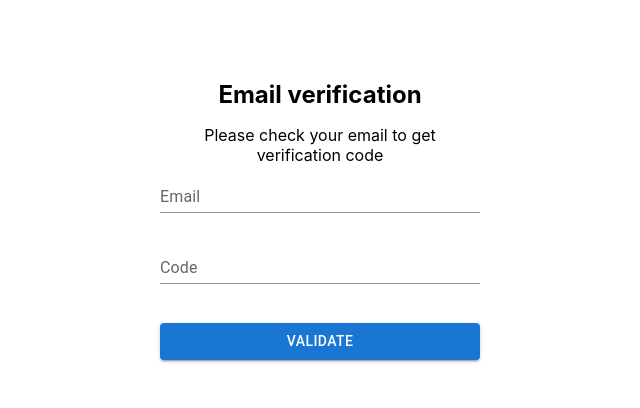
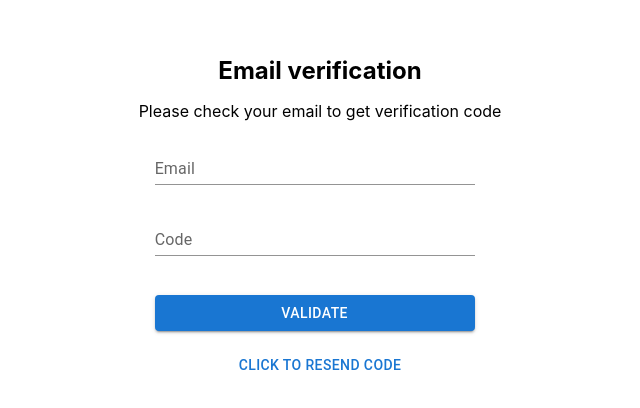
Before and after one commit to Thao-Lo/cs50_final_project_reactjs, a React (Create React App) app: page / in a window 1280 px wide. Shown: the part 980-1388 px from the top of the page, without its empty margins (320-960 px from the left). Built offline with nearby package versions, Linux system fonts and the light colour scheme.

Commit message:
Register add resendValidationCode function

```diff
--- a/src/pages/EmailVerificationPage/index.js
+++ b/src/pages/EmailVerificationPage/index.js
@@ -1,10 +1,10 @@
 import { Box, Button, TextField } from "@mui/material";
 import { useState } from "react";
-import { verifyEmail } from "../../services/authService";
+import { resendValidationCode, verifyEmail } from "../../services/authService";
 
 function EmailVerificationPage() {
     const [validate, setValidate] = useState({
-        'email':'',
+        'email': '',
         'code': ''
     })
     const [codeError, setCodeError] = useState('');
@@ -14,22 +14,22 @@ function EmailVerificationPage() {
     const [isValid, setIsValid] = useState(false)
 
     const handleInputChange = (e) => {
-        const {name, value} = e.target;
+        const { name, value } = e.target;
         setValidate((prev) => ({
             ...prev,
             [name]: value
         }))
     }
     const validateInput = (e) => {
-        const {name, value} = e.target;
-        if(name === 'email'){
+        const { name, value } = e.target;
+        if (name === 'email') {
             if (!/^[\w-\.]+@([\w-]+\.)+[a-zA-Z]{2,}$/.test(value)) {
                 setEmailError('Email is not valid');
             } else {
                 setEmailError('')
             }
         }
-        if(name === 'code'){
+        if (name === 'code') {
             if (!/^[a-fA-F0-9]{8}-[a-fA-F0-9]{4}-[a-fA-F0-9]{4}-[a-fA-F0-9]{4}-[a-fA-F0-9]{12}$/.test(value)) {
                 setCodeError('Email is not valid');
             } else {
@@ -40,16 +40,35 @@ function EmailVerificationPage() {
     const handleSubmit = async (e) => {
         e.preventDefault();
         const result = await verifyEmail(validate.email, validate.code)
-        if(result.error){
+        if (result.error) {
             setError(result.message)
         }
         setIsValid(true);
 
     }
 
+    const handleResendCode = async () => {
+        if (!validate.email) {
+            setEmailError('Please enter valid email')
+            return;
+        } else {
+            setEmailError('')
+        }
+        const result = await resendValidationCode(validate.email)
+        if (result.error) {
+            setError(result.message)
+        }
+
+    }
+
 
     return (
         <Box sx={{ display: 'flex', justifyContent: 'center', alignItems: 'center', width: '100vw', height: '100vh' }}>
+            <Box>
+                <Box sx={{ fontSize: '1.5rem', fontWeight: 'bold', mb: 2 }}>
+                    Email verification
+                </Box>
+                <Box>Please check your email to get verification code</Box>
                 <Box component="form" onSubmit={handleSubmit}
                     sx={{
                         display: 'flex',
@@ -61,10 +80,6 @@ function EmailVerificationPage() {
                     noValidate
                     autoComplete="off">
 
-                <Box sx={{ fontSize: '1.5rem', fontWeight: 'bold', mb: 2 }}>
-                    Email verification
-                </Box>
-                <Box>Please check your email to get verification code</Box>
                     <TextField
                         id="validate-email-input"
                         label="Email"
@@ -72,9 +87,9 @@ function EmailVerificationPage() {
                         variant="standard"
                         name="email"
                         value={validate.email}
-                onChange={(e) => {handleInputChange(e); validateInput(e)}}
+                        onChange={(e) => { handleInputChange(e); validateInput(e) }}
                         helperText={emailError || ' '}
-                error = {!!emailError}
+                        error={!!emailError}
                     />
                     <TextField
                         id="validate-code"
@@ -83,16 +98,19 @@ function EmailVerificationPage() {
                         variant="standard"
                         name="code"
                         value={validate.code}
-                    onChange={(e) => {handleInputChange(e); validateInput(e)}}
+                        onChange={(e) => { handleInputChange(e); validateInput(e) }}
                         helperText={codeError || ' '}
-                    error = {!!codeError}
+                        error={!!codeError}
                     />
+                    <Box>{!!error ? error : ' '}</Box>
                     <Box sx={{ mt: 2 }}>
                         <Button variant="contained" type="submit" sx={{ width: '100%' }}>
                             Validate
                         </Button>
                     </Box>
-                <Box>{!!error? error : ' '}</Box>
+
+                </Box>
+                <Button variant="text" onClick={handleResendCode}>click to resend code</Button>
             </Box>
         </Box>
     )
--- a/src/services/authService.js
+++ b/src/services/authService.js
@@ -46,3 +46,23 @@ export const verifyEmail = async (email, code) => {
         return { error: true, message: error.message }
     }
 }
+export const resendValidationCode = async (email) => {
+    try {
+
+        const res = await fetch (`${API_URL}/resend-verification-code?email=${email}`, {
+            method: 'POST',
+            headers: {'Content-Type' : 'application/json'},
+        });
+
+        if(!res.ok){
+            const error = await res.json();
+            throw new Error(error.error || "Validation failed")
+        }
+        const result = await res.json();
+        return result;
+
+    } catch (error) {
+        console.log(error);
+        return { error: true, message: error.message }
+    }
+}
```
Lines whose indentation alone changed are shown as unchanged.
